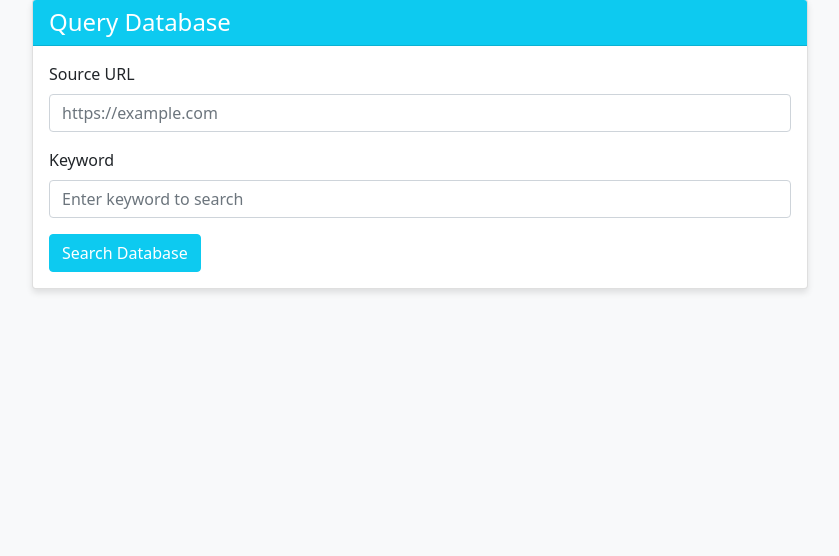
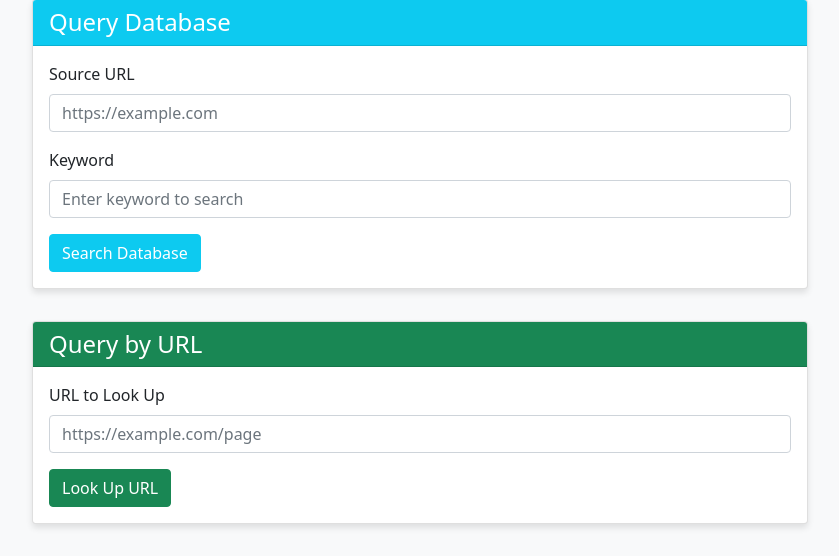
Before and after one commit to ZachSchwartz/AI-WebScraper, a Flask app: page / in a window 1280 px wide. Shown: the part 355-911 px from the top of the page, without its empty margins (220-1059 px from the left). Before the commit the page ends 648 px from the top, so only its background shows below. Run offline with Flask 3, Linux system fonts and the light colour scheme.

Commit message:
add query by href

```diff
--- a/web_service/src/app.py
+++ b/web_service/src/app.py
@@ -189,15 +189,7 @@ def scrape():
 
 @app.route("/db/query")
 def db_query():
-    """Proxy database queries to the DB service.
-
-    Acts as a proxy endpoint that forwards query parameters to the database service
-    and returns the results. Handles connection errors and service availability issues
-    with appropriate status codes.
-
-    Returns:
-        tuple: JSON response from database service and HTTP status code
-    """
+    """Proxy database queries to the DB service."""
     try:
         return make_service_request(
             DB_SERVICE_URL, "query", method="GET", params=request.args
@@ -208,5 +200,18 @@ def db_query():
         )
 
 
+@app.route("/db/query/href")
+def db_query_href():
+    """Proxy href URL queries to the DB service."""
+    try:
+        return make_service_request(
+            DB_SERVICE_URL, "query/href", method="GET", params=request.args
+        )
+    except Exception as e:
+        return create_error_response(
+            e, 503 if isinstance(e, requests.exceptions.RequestException) else 500
+        )
+
+
 if __name__ == "__main__":
     app.run(host="0.0.0.0", port=5000)
--- a/web_service/src/templates/index.html
+++ b/web_service/src/templates/index.html
@@ -100,6 +100,37 @@
                 <div class="query-results mt-3" style="display: none;">
                     <h5>Query Results</h5>
                     <div id="queryResults"></div>
+                </div>
+            </div>
+        </div>
+
+        <!-- Href URL Query Form Card -->
+        <div class="card">
+            <div class="card-header bg-success text-white">
+                <h4 class="mb-0">Query by URL</h4>
+            </div>
+            <div class="card-body">
+                <form id="hrefQueryForm">
+                    <div class="mb-3">
+                        <label for="hrefUrl" class="form-label">URL to Look Up</label>
+                        <input type="url" class="form-control" id="hrefUrl" required
+                               placeholder="https://example.com/page">
+                    </div>
+                    <button type="submit" class="btn btn-success">Look Up URL</button>
+                </form>
+
+                <div class="href-query-loading mt-3" style="display: none;">
+                    <div class="d-flex align-items-center">
+                        <div class="spinner-border text-success me-2" role="status">
+                            <span class="visually-hidden">Loading...</span>
+                        </div>
+                        <span>Looking up URL...</span>
+                    </div>
+                </div>
+
+                <div class="href-query-results mt-3" style="display: none;">
+                    <h5>URL Details</h5>
+                    <div id="hrefQueryResults"></div>
                 </div>
             </div>
         </div>
@@ -259,6 +290,58 @@
                 loading.style.display = 'none';
             }
         });
+
+        // Href URL query form handler
+        document.getElementById('hrefQueryForm').addEventListener('submit', async (e) => {
+            e.preventDefault();
+
+            const hrefUrl = document.getElementById('hrefUrl').value;
+            const loading = document.querySelector('.href-query-loading');
+            const resultsDiv = document.querySelector('.href-query-results');
+            const queryResults = document.getElementById('hrefQueryResults');
+
+            loading.style.display = 'block';
+            resultsDiv.style.display = 'none';
+            queryResults.innerHTML = '';
+
+            try {
+                const response = await fetch(`/db/query/href?href_url=${encodeURIComponent(hrefUrl)}`);
+                const data = await response.json();
+
+                if (!response.ok) {
+                    throw new Error(data.error || 'Failed to query URL');
+                }
+
+                queryResults.innerHTML = `
+                    <div class="alert alert-success">
+                        <h6>URL Details Found</h6>
+                        <div class="mt-3">
+                            <div class="card">
+                                <div class="card-body">
+                                    <p class="mb-2"><strong>URL:</strong> <a href="${data.href_url}" target="_blank">${data.href_url}</a></p>
+                                    <p class="mb-2"><strong>Source:</strong> ${data.source_url}</p>
+                                    <p class="mb-2"><strong>Keyword:</strong> ${data.keyword}</p>
+                                    <p class="mb-0"><strong>Relevance Score:</strong> ${(data.relevance_score * 100).toFixed(1)}%</p>
+                                </div>
+                            </div>
+                        </div>
+                    </div>
+                `;
+
+                resultsDiv.style.display = 'block';
+            } catch (error) {
+                console.error('Error querying URL:', error);
+                queryResults.innerHTML = `
+                    <div class="alert alert-danger">
+                        <h5>Error</h5>
+                        <p>${error.message}</p>
+                    </div>
+                `;
+                resultsDiv.style.display = 'block';
+            } finally {
+                loading.style.display = 'none';
+            }
+        });
     </script>
 </body>
 </html>
```
Also changed, not shown: database/src/db_main.py (+38 -0 lines).
